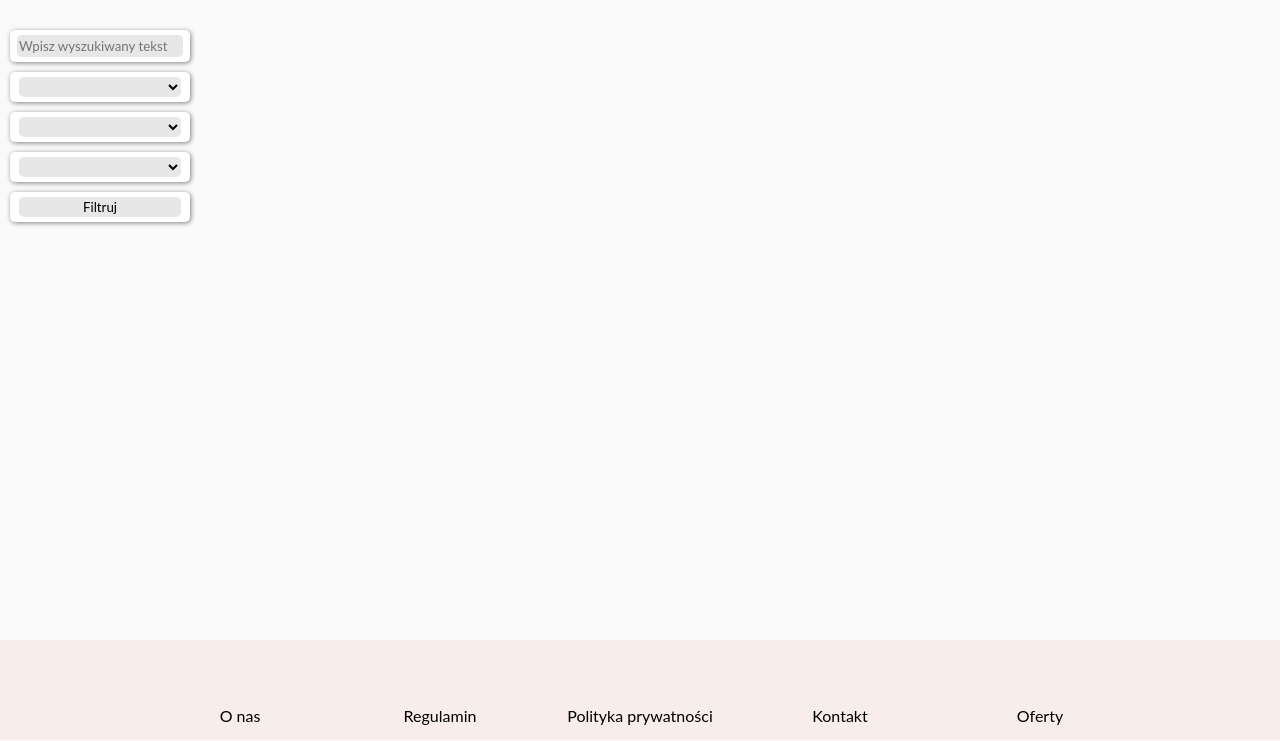
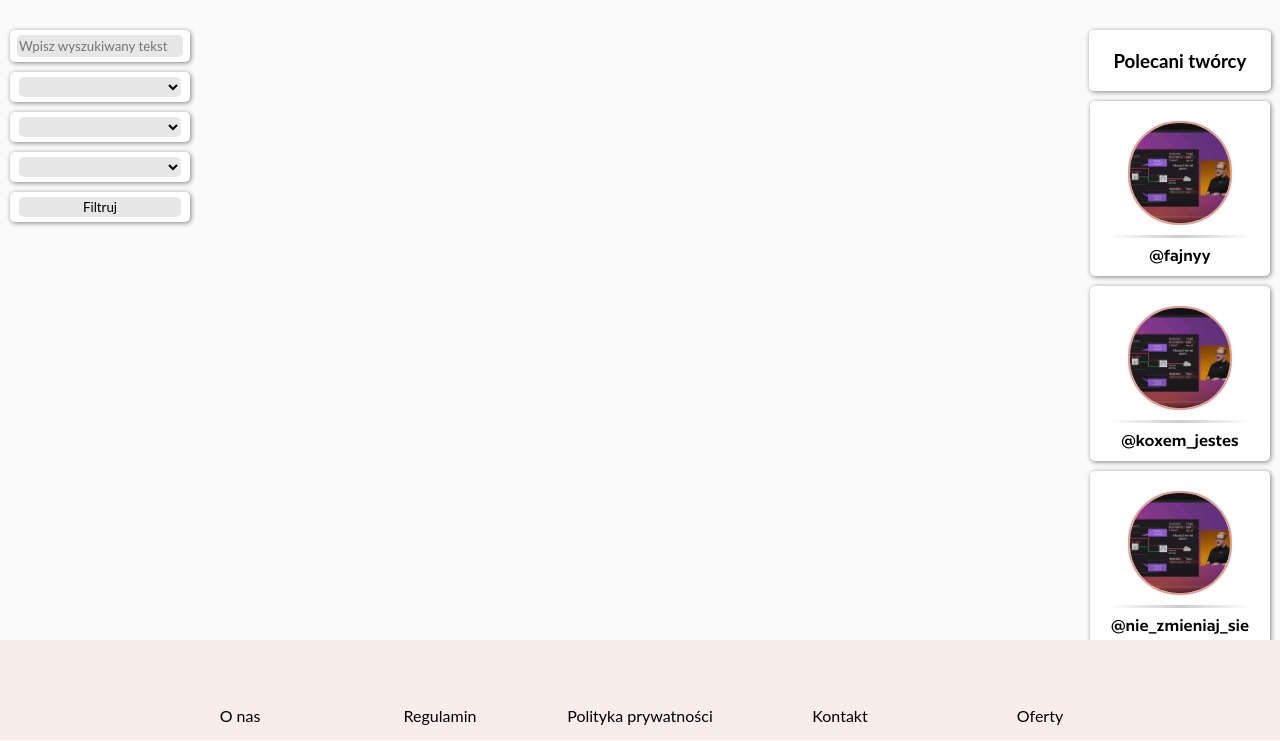
Before and after one commit to Marrcel12/studyGram, a Django app: template studyGram/marketplace/templates/index.html in a window 1280 px wide. Shown: the part 60-801 px from the top of the page. Run offline with Django 3.2, Linux system fonts and the light colour scheme; the template is opened without the code that fills it, so the values that code supplies are empty.

Commit message:
minor improvements

```diff
--- a/studyGram/marketplace/templates/index.html
+++ b/studyGram/marketplace/templates/index.html
@@ -84,7 +84,26 @@
         </div>
 
         </div>
-        <div class="authors"></div>
+        <div class="authors">
+          <div class="authorsTitleWrap">
+            <h3>Polecani twórcy</h3>
+          </div>
+          <div class="authorsWrap">
+            <div class="authorImg"><img src="{% static 'thumbnails_users/NAT_gateway.png' %}" alt=""></div>
+            <div class="divider"></div>
+            <div class="authorTag">@fajnyy</div>
+          </div>
+          <div class="authorsWrap">
+            <div class="authorImg"><img src="{% static 'thumbnails_users/NAT_gateway.png' %}" alt=""></div>
+            <div class="divider"></div>
+            <div class="authorTag">@koxem_jestes</div>
+          </div>
+          <div class="authorsWrap">
+            <div class="authorImg"><img src="{% static 'thumbnails_users/NAT_gateway.png' %}" alt=""></div>
+            <div class="divider"></div>
+            <div class="authorTag">@nie_zmieniaj_sie</div>
+          </div>
+        </div>
       </div>
     {%endblock content%}
     {%block footer%}
--- a/studyGram/marketplace/views.py
+++ b/studyGram/marketplace/views.py
@@ -38,8 +38,8 @@ def start(request):
             part_string=search_value[:int(len(search_value)/2)]
             search_res = product.objects.filter(
                 (Q(title__trigram_similar=search_value)| Q(description__trigram_similar=search_value) | Q( description__contains=part_string) | Q( title__contains=part_string)| Q( tags__contains=part_string)))
-            # context["search_result"]=best_products(15, 100) #design purposes
-            context["search_result"]=search_res
+            context["search_result"]=best_products(15, 150) #design purposes
+            # context["search_result"]=search_res
         else:
             context["search_result"]= best_products(15, 100)
     elif request.method == 'POST':
--- a/studyGram/studyGram/static/css/index.css
+++ b/studyGram/studyGram/static/css/index.css
@@ -1,3 +1,6 @@
+html{
+    scroll-behavior: smooth;
+}
 * {
     margin: 0;
     font-family: 'Lato';
@@ -25,7 +28,7 @@ nav {
     width: 100%;
     height: 50px;
     display: grid;
-    grid-template-columns: 30% 40% 30%;
+    grid-template-columns: 32.5% 35% 32.5%;
     padding-top: 10px;
 }
 
@@ -182,7 +185,6 @@ section {
     display: flex;
     /* establish flex container */
     flex-direction: column;
-    /* stack flex items vertically */
     justify-content: center;
     /* center items vertically, in this case */
     align-items: center;
--- a/studyGram/studyGram/static/css/marketplace.css
+++ b/studyGram/studyGram/static/css/marketplace.css
@@ -1,3 +1,6 @@
+html{
+    scroll-behavior: smooth;
+}
 * {
     font-family: 'Lato';
     /* Tu nunito */
@@ -80,7 +83,7 @@ nav, footer{
     width: 90%;
     margin: 10px auto;
     box-sizing: border-box;
-background-color: white;
+    background-color: white;
     text-align: center;
     box-shadow: 1px 1px 5px grey;
     border-radius: 5px;
@@ -112,6 +115,9 @@ background-color: white;
     max-width: 1000px;
     padding-bottom: 50px;
 }
+.productCard div, .productCard p{
+    margin: 0;
+}
 
 .productCard {
     height: 200px;
@@ -131,11 +137,8 @@ background-color: white;
     height: 190px;
     width: 190px;
     display: flex;
-    /* establish flex container */
     flex-direction: column;
-    /* stack flex items vertically */
     justify-content: center;
-    /* center items vertically, in this case */
     align-items: center;
 }
 
@@ -151,7 +154,7 @@ background-color: white;
     font-family: 'Milliard Medium';
 }
 
-.productAuthor {
+.productCard .productAuthor {
     font-size: 12px;
     margin-bottom: 10px;
 }
@@ -194,3 +197,56 @@ background-color: white;
 .like > img:hover {
     filter: opacity(.7)
 }
+.authorsTitleWrap{
+    position: relative;
+    display: block;
+    width: 90%;
+    margin: 30px auto 10px auto;
+    background-color: white;
+    text-align: center;
+    box-shadow: 1px 1px 5px grey;
+    border-radius: 5px;
+    padding: 1px;
+}
+
+.authorsWrap{
+    position: relative;
+    display: block;
+    width: 90%;
+    margin: 10px auto;
+    box-sizing: border-box;
+    background-color: white;
+    text-align: center;
+    box-shadow: 1px 1px 5px grey;
+    border-radius: 5px;
+    padding: 10px 0;
+
+}
+.authorImg{
+    width: 100px;
+    height: 100px;
+    overflow: hidden;
+    display: flex;
+    flex-direction: column;
+    justify-content: center;
+    align-items: center;
+    border-radius: 50px;
+    border: 2px solid #E69D90;
+    position: relative;
+    margin: 10px auto;
+}
+.authorImg>img{
+    height: 100px;
+}
+.authorTag{
+    font-family: 'Milliard SemiBold';
+    padding: 10px auto;
+}
+
+.divider{
+    width: 80%;
+    position: relative;
+    margin: 10px auto;
+    height: 3px;
+    background: linear-gradient(90deg, rgba(0,0,0,0) 0%, rgba(0,0,0,0.2) 50%,rgba(0,0,0,0) 100%);
+}
--- a/studyGram/studyGram/static/js/landing.js
+++ b/studyGram/studyGram/static/js/landing.js
@@ -5,3 +5,6 @@ function submitForm(){
         document.getElementsByClassName('searchFieldForm')[0].submit();
     }
 }
+function scrollDown(){
+    window.scrollBy(0,window.innerHeight);
+}
--- a/studyGram/studyGram/templates/landing.html
+++ b/studyGram/studyGram/templates/landing.html
@@ -38,7 +38,7 @@
             </form>
         </div>
         <div class="scrollDown">
-            <img src="{% static 'img\svg\Icon ionic-ios-arrow-down.svg' %}" alt="">
+            <img src="{% static 'img\svg\Icon ionic-ios-arrow-down.svg' %}" alt="" onclick="scrollDown()">
         </div>
     </header>
     {%endblock header %}
```
